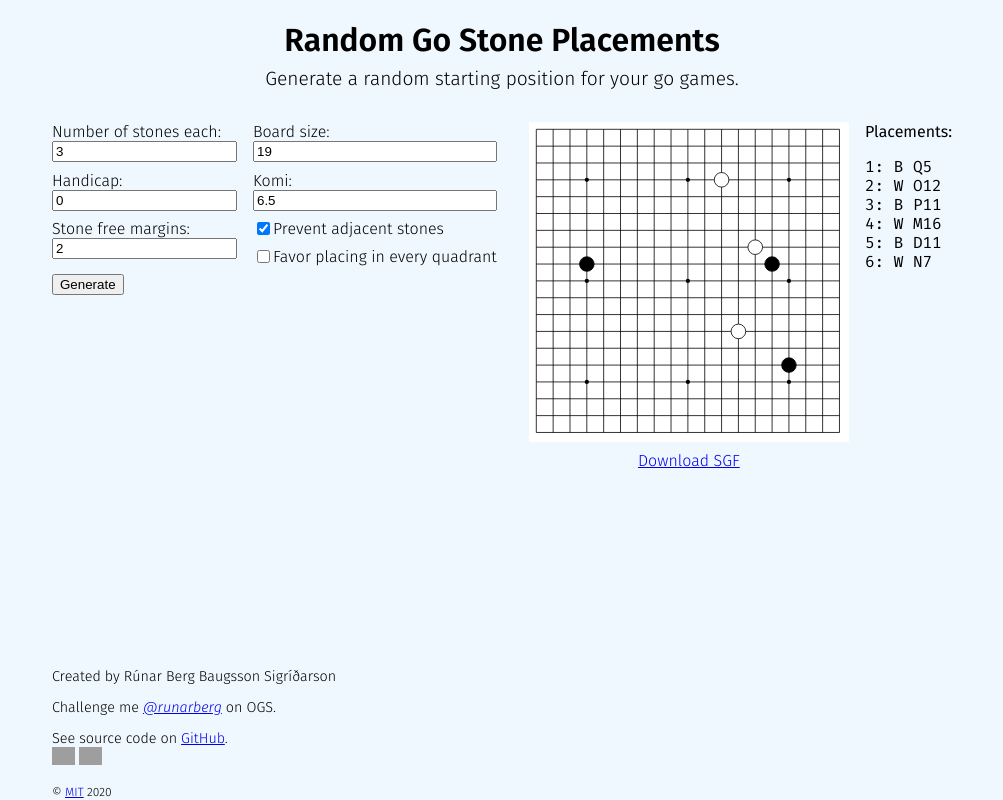
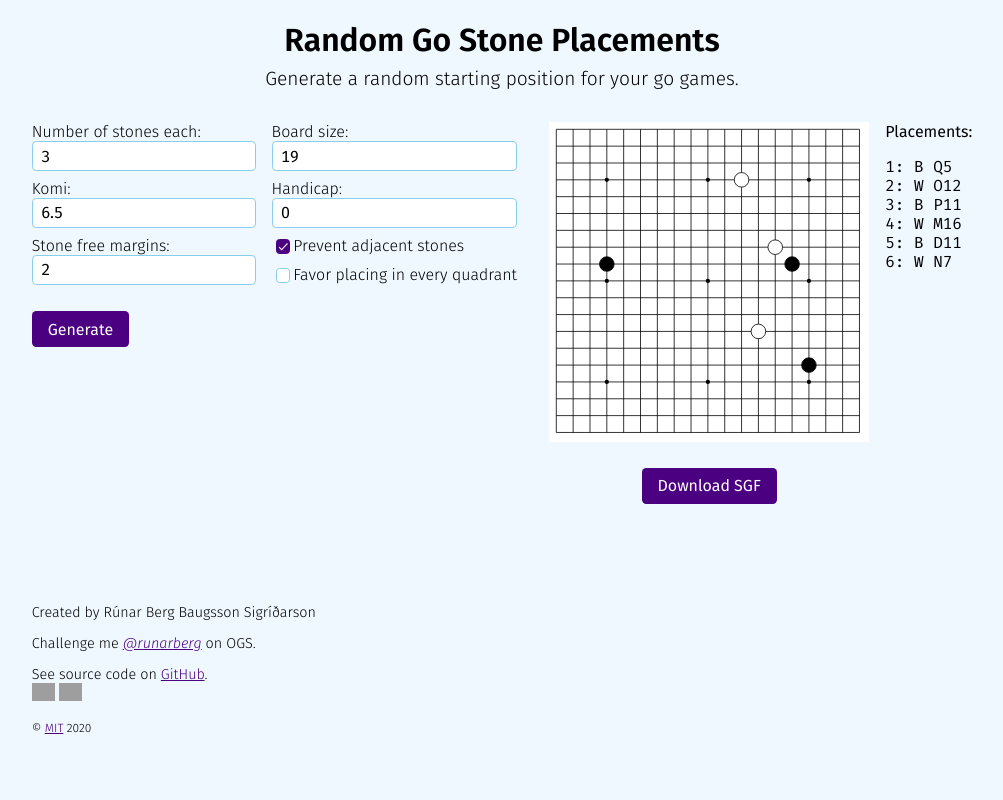
Before and after one commit to runarberg/random-go-stone-placements, a website with bundled scripts: page index.html in a window 1280 px wide. Both pictures are taken after a click on the button "Generate". Shown: the whole page, without its empty margins (138-1141 px from the left). Built offline with nearby package versions, Linux system fonts and the light colour scheme; grey boxes are pictures that could not be loaded.

Commit message:
Nicer input styles

```diff
--- a/index.html
+++ b/index.html
@@ -81,7 +81,7 @@
           </output>
         </label>
 
-        <a id="download-anchor" class="download-anchor" download>
+        <a id="download-anchor" class="button download-anchor" download>
           Download SGF
         </a>
       </section>
--- a/main.js
+++ b/main.js
@@ -2,6 +2,11 @@ import randomPlacements from "./random-placements.js";
 import formatText from "./formats/text.js";
 import formatSGF from "./formats/sgf.js";
 import drawSVG from "./formats/svg.js";
+
+import("https://cdn.jsdelivr.net/npm/focus-visible@5").catch((error) => {
+  console.warn("Failed to import focus-visible");
+  console.error(error);
+});
 
 function createSGFFile(downloadAnchor, sgf) {
   const sgfFile = new File([sgf], "random-start.sgf", {
--- a/styles.css
+++ b/styles.css
@@ -69,7 +69,110 @@
 }
 
 :root {
+  --focus-ring: 2px 2px 5px orange, 2px -2px 5px orange, -2px -2px 5px orange,
+    -2px 2px 5px orange;
+
   font-family: "Fira Sans", sans-serif;
+}
+
+a:link {
+  color: indigo;
+}
+
+button,
+input:not([type="checkbox"]) {
+  font-size: 1em;
+  font-family: "Fira Sans", sans-serif;
+}
+
+input {
+  border: 1px solid skyblue;
+  border-radius: 0.5ex;
+  padding: 0.5ex 1ex;
+}
+
+input:not([type="checkbox"]):focus {
+  border-color: indigo;
+}
+
+input[type="number"] {
+  font-variant-numeric: tabular-nums;
+}
+
+input[type="checkbox"] {
+  align-items: center;
+  -webkit-appearance: none;
+  appearance: none;
+  background: white;
+  block-size: 1.1em;
+  display: inline-block;
+  inline-size: 1.1em;
+  padding: 0;
+  justify-content: center;
+}
+
+input[type="checkbox"]:checked {
+  background-color: indigo;
+  border-color: indigo;
+  display: inline-flex;
+}
+
+input[type="checkbox"]:checked::after {
+  content: "";
+  background: white;
+  block-size: 100%;
+  display: block;
+  inline-size: 100%;
+  -webkit-mask-image: url(./icons/checkmark.svg);
+  -webkit-mask-size: cover;
+  mask-image: url(./icons/checkmark.svg);
+  mask-size: cover;
+}
+
+button,
+a.button {
+  background: indigo;
+  border: none;
+  border-radius: 0.5ex;
+  color: white;
+  cursor: pointer;
+  padding: 1ex 1em;
+  text-decoration: none;
+}
+
+.js-focus-visible a:focus,
+.js-focus-visible button:focus,
+.js-focus-visible input:focus {
+  outline: none;
+}
+
+.js-focus-visible button::-moz-focus-inner {
+  border: none;
+}
+
+/* prettier-ignore */
+@supports selector (:focus-visible) {
+  a:focus,
+  button:focus,
+  input:focus {
+    outline: none;
+  }
+
+  button::-moz-focus-inner {
+    border: none;
+  }
+}
+
+a.focus-visible,
+button.focus-visible,
+input[type="checkbox"].focus-visible {
+  box-shadow: var(--focus-ring);
+}
+
+a:focus-visible,
+button:focus-visible,
+input[type="checkbox"]:focus-visible {
+  box-shadow: var(--focus-ring);
 }
 
 body {
@@ -81,6 +184,7 @@ body {
     ". header ." auto
     ". app    ." 1fr
     ". footer ." auto
+    ". .      ." 2em
     / 1fr max-content 1fr;
   min-block-size: 100vh;
 }
@@ -127,11 +231,12 @@ body {
   grid-area: form;
   grid-gap: 1ex 1em;
   grid-template:
-    "stones   size"
-    "handicap komi"
+    "stones   size            "
+    "komi     handicap        "
     "margins  prevent-adjacent"
     "margins  quadrant-shuffle"
-    "submit   submit";
+    ".        .               " 1ex
+    "submit   submit          ";
 }
 
 .form label {
@@ -173,7 +278,6 @@ body {
 }
 
 .form .confirm-buttons {
-  font-family: "Fira Sans", sans-serif;
   grid-area: submit;
 }
 
@@ -184,6 +288,7 @@ body {
   grid-gap: 1ex 1em;
   grid-template:
     "board    placements" auto
+    ".        placements" 1ex
     "download placements" 1fr
     / min-content max-content;
 }
@@ -224,7 +329,6 @@ body {
 }
 
 .download-anchor {
-  font-weight: 300;
   grid-area: download;
   justify-self: center;
 }
```
Also changed, not shown: icons/checkmark.svg (added).
